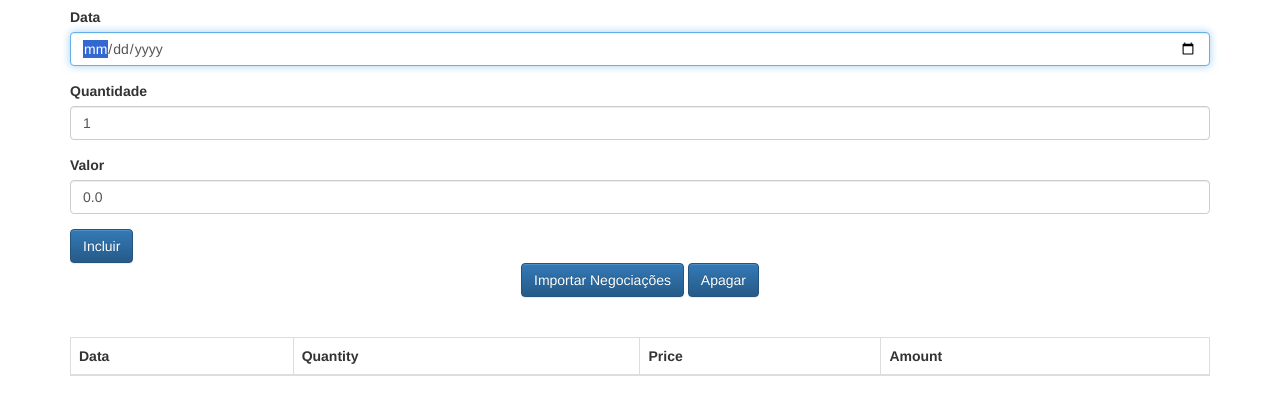
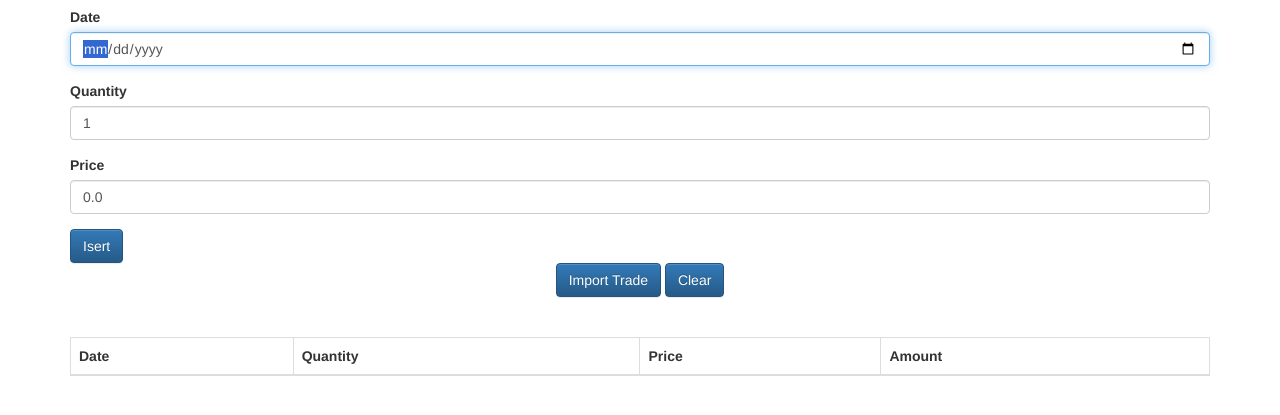
Before and after one commit to opullig/tradingtool, a plain HTML site: page client/index.html in a window 1280 px wide. Shown: the part 63-478 px from the top of the page. Drawn offline with Linux system fonts and the light colour scheme.

Commit message:
Correcting text in views and creating class

```diff
--- /dev/null
+++ b/client/app/models/trading/Trading.js
@@ -0,0 +1,7 @@
+class Trading{
+  constructor(){
+    this.data = new Date();
+    this.price = 0.0;
+    this.amount = 1;
+  }
+}
--- a/client/index.html
+++ b/client/index.html
@@ -14,29 +14,29 @@
     <form class="form" id="stocks">
 
         <div class="form-group">
-            <label for="data">Data</label>
+            <label for="data">Date</label>
             <input type="date" id="data" class="form-control" required autofocus/>
         </div>
 
         <div class="form-group">
-            <label for="quantity">Quantidade</label>
+            <label for="quantity">Quantity</label>
             <input type="number" min="1" step="1" id="quantity" class="form-control" value="1" required/>
         </div>
 
         <div class="form-group">
-            <label for="price">Valor</label>
+            <label for="price">Price</label>
             <input id="price" type="number" class="form-control"  min="0.01" step="0.01" value="0.0" required />
         </div>
 
-        <button class="btn btn-primary"  type="button">Incluir</button>
+        <button class="btn btn-primary"  type="button">Isert</button>
     </form>
 
     <div class="text-center">
         <button id="botao-importa" class="btn btn-primary text-center" type="button">
-            Importar Negociações
+            Import Trade
         </button>
         <button id="botao-apaga" class="btn btn-primary text-center" type="button">
-            Apagar
+            Clear
         </button>
     </div>
     <br>
@@ -45,7 +45,7 @@
     <table class="table table-hover table-bordered">
         <thead>
             <tr>
-                <th>Data</th>
+                <th>Date</th>
                 <th>Quantity</th>
                 <th>Price</th>
                 <th>Amount</th>
@@ -58,6 +58,10 @@
         <tfoot>
         </tfoot>
     </table>
-    <script src="app/models/trading.js"></script>
+    <script src="app/models/trading/Trading.js"></script>
+    <script>
+        let n1 = new Trading();
+        console.log(n1);
+    </script>
 </body>
 </html>
```
Also changed, not shown: client/app/models/trading.js (deleted).
